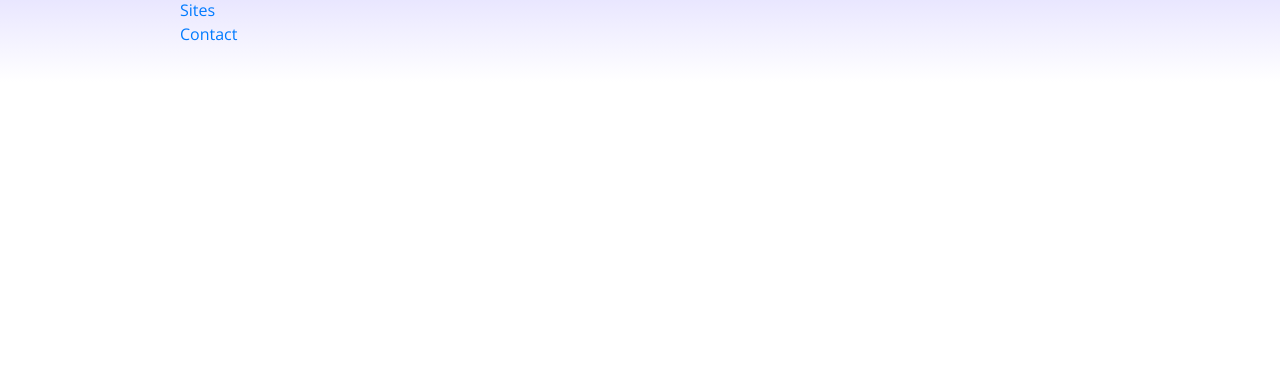
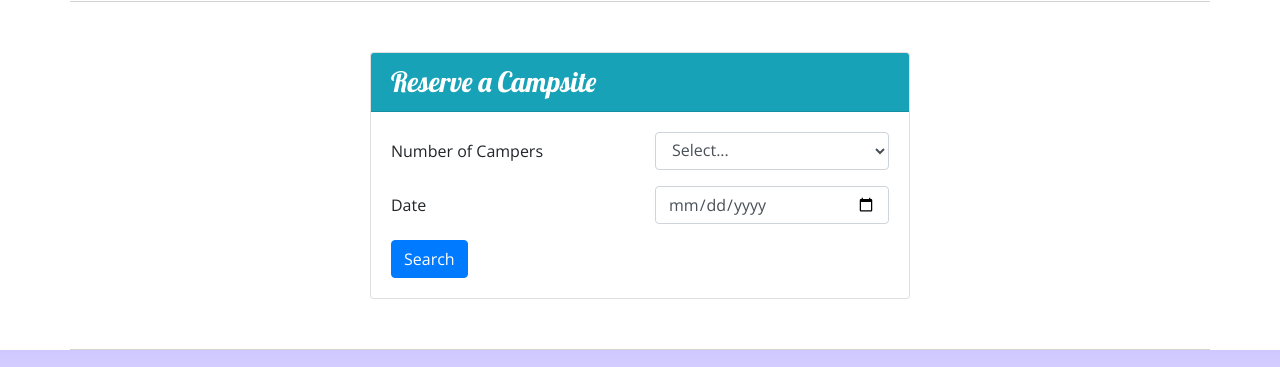
Before and after one commit to mosesgramirez/nucamp-bootstrap, a website: page index.html in a window 1280 px wide. Shown: the part 1151-1518 px from the top of the page. Before the commit the page ends 1233 px from the top, so only its background shows below. Drawn offline with nearby package versions, Linux system fonts and the light colour scheme.

Commit message:
Add form and additional styling to index page

```diff
--- a/index.html
+++ b/index.html
@@ -38,15 +38,20 @@
         <div class="container">
             <div class="row">
                 <div class="col-4 col-sm-3 col-md-2 align-self-center">
+                    <!-- Note my folder is named "images" instead of "img" -->
                     <a href="#"><img class="img-fluid" src="images/logo.png" alt="nucamp logo"></a>
                 </div>
                 <div class="col">
                     <h1>NuCamp</h1>
                     <h2>a better way to camp</h2>
-
+                </div>
+                <!-- Added mr-4 to move oversized button to the left to align a little better with the div border-->
+                <div class="col-md-4 col-xl-2 mt-4 mr-4">
+                    <a class="btn btn-info btn-lg text-nowrap" href="#reserveForm">Reserve Campsite</a>
                 </div>
             </div>
         </div>
+
     </header>
 
     <nav class="navbar navbar-expand-sm navbar-dark sticky-top">
@@ -91,8 +96,13 @@
                 <h2>Featured Campsites</h2>
             </div>
             <div class="col">
-                <h3>React Lake Campground</h3>
-                <p class="d-none d-sm-block">Nestled in the foothills of the Chrome Mountains, this campground on the shores of the pristine React Lake is a favorite for fly fishers.</p>
+                <div class="media">
+                    <div class="media-body align-self-center">
+                        <h3>React Lake Campground</h3>
+                        <p class="d-none d-sm-block">Nestled in the foothills of the Chrome Mountains, this campground on the shores of the pristine React Lake is a favorite for fly fishers.</p>
+                    </div>
+                    <img class="d-flex ml-3 img-thumbnail" src="images/react-lake-thumb.jpg" alt="React Lake thumbnail">
+                </div>
             </div>
         </div>
 
@@ -110,6 +120,44 @@
                 </div>
             </div>
         </div>
+
+        <div class="row row-content align-items-center">
+            <div class="col-sm-6 mx-auto">
+                <div class="card">
+                    <h3 class="card-header bg-info text-white">Reserve a Campsite</h3>
+                    <div class="card-body">
+                        <form id="reserveForm">
+                            <div class="row form-group">
+                                <label class="col-sm-6 col-form-label" for="numCampers">Number of Campers</label>
+                                <div class="col">
+                                    <select class="form-control" id="numCampers" name="numCampers">
+                                        <option>Select...</option>
+                                        <option value="1">1</option>
+                                        <option value="2">2</option>
+                                        <option value="3">3</option>
+                                        <option value="4">4</option>
+                                        <option value="5">5</option>
+                                        <option value="6">6</option>
+                                    </select>
+                                </div>
+                            </div>
+                            <div class="row form-group">
+                                <label class="col-sm-6 col-form-label" for="date">Date</label>
+                                <div class="col">
+                                    <input class="form-control" type="date" id="date" name="date" placeholder="">
+                                </div>
+                            </div>
+                            <div class="row">
+                                <div class="col">
+                                    <button class="btn btn-primary" type="submit">Search</button>
+                                </div>
+                            </div>
+                        </form>
+                    </div>
+                </div>
+            </div>
+        </div>
+
     </div>
 
     <footer class="site-footer">
```
